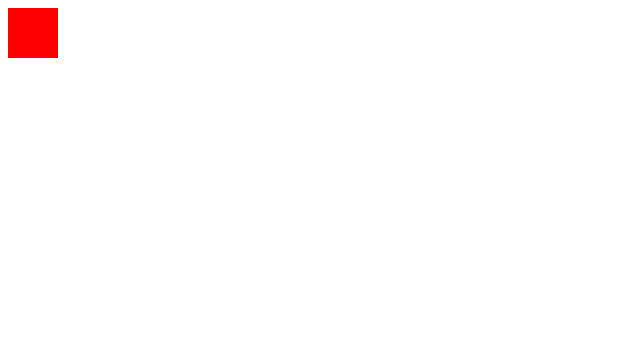
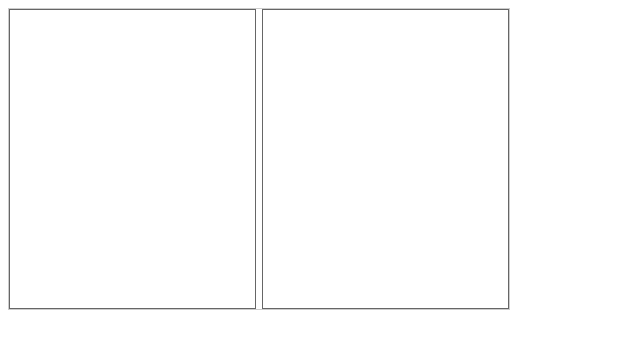
Before and after one commit to emir01/eList, a plain HTML site: page src/index.html in a window 1280 px wide. Shown: the whole page, without its empty margins (0-640 px from the left). Drawn offline with Linux system fonts and the light colour scheme.

Commit message:
Basic Ui setup and Options processing.
Setup the Basic UI methods and CSS.

Setup a rudementary Options processing function. Refactor some of the
init code to the init namespace.

```diff
--- a/src/content/less/eList.less
+++ b/src/content/less/eList.less
@@ -7,15 +7,55 @@
 	Imports:
 */
 
-@import "mixins.less";
 @import "variables.less";
+
+/*
+	Utilities
+*/
+
+.elist-clear{
+	clear:both;
+}
 
 /*
 	Main Widget Components
 */
 
 .elist-lists-container{
-	width:50px;
-	height:50px;
-	background-color:#F00;
+	display:block;
+	position:relative;
+	width:@main-container-width;
+	height:@main-container-height;
+
+	border: 1px solid #CCC;
+
+	// Individual collection list
+
+	.elist-collection-list{
+		margin:0px;
+		padding:0px;
+
+		width: @main-container-width / 2 - 5;
+		height: @main-container-height - 2;
+		border: 1px solid #666;
+
+		position:relative;
+		display:block;
+
+		list-style:none;
+
+		&.elist-main-collection{
+			float:right;
+		}
+
+		&.elist-subset-collection{
+			float:left;
+		}
+
+		// The items under the list
+		li{
+			margin:0px;
+			padding:0px;
+		}
+	}
 }
--- a/src/content/less/variables.less
+++ b/src/content/less/variables.less
@@ -0,0 +1,22 @@
+
+/*
+	===================================================================
+	The variables for the main eList compnents dimensions and colors
+	===================================================================
+*/
+
+
+
+/*
+	DIMENSIONS
+	===================================================================
+*/
+
+@main-container-width:500px;
+@main-container-height:300px;
+
+
+/*
+	COLORS
+	===================================================================
+*/
--- a/src/js/eList.js
+++ b/src/js/eList.js
@@ -12,17 +12,16 @@
 
 	// define the basic jquery plugin
 
-	$.fn.eList = function(params) {
+	$.fn.eList = function(action, params) {
 
 		// check if params is not a query string under which case
 		// we are doing initial eList initialization
 
-		if(typeof params !== "string"){
+		if(typeof action !== "string"){
 
-			return this.each(function(index,element){
-				// initialize the container
-				init.initContainer(element);
-			});
+			// if the action is not a string then the
+			// action should be the options object
+			return init.mainInit(this, action);
 		}
 		else{
 			// Do something else with the request given with the string
@@ -35,42 +34,164 @@
 
 	/*
 		The default options used by the plugin
+
+		- collection:         The collection containing all the objects
+							  that will be used in the subset creation
+
+		- subset:             The subset collection that will be populated
+						      from the main collection object
+
+		- comparisonFunction: The function used to compare two objects for equality
+
+		- namingFunction:     The function used to get the display name for a given
+							  object that will be shown on the widget UI
+	    =========================================================================
 	*/
 
 	var defaultInitOptions = {
+		collection: [1, 2, 3, 4],
 
+		subset: [],
+
+		comparisonFunction: function(x, y){
+			return x == y;
+		},
+
+		namingFunction: function(element){
+			return element;
+		}
 	};
 
 	/*
 		The initialization namespace for the eList plugin
 		Contains function that are used to process options
 		and initialize lists
+		=========================================================================
 	*/
 
 	var init =  {
 
 		/*
+			The main initialization function
+
+			jqueryObject: The 'this' jquery context object from the custom plugin
+			options:      The options object for the initialization process
+		*/
+
+		mainInit: function(jqueryObject, options){
+			var init = this;
+
+			var processedOptions = init.processOptions(options)
+
+			return jqueryObject.each(function(index, element){
+				// initialize the container
+				init.initContainer(element, processedOptions);
+
+			});
+		},
+
+		/*
 			Initialize a list container by adding the
 			base container class
+
+			containerElement: The element that is to be the top level collections list
+							  container
+
+		    options:          The options used to initializer the collections widget.
 		*/
 
-		initContainer:function(containerElement) {
+		initContainer:function(containerElement, options) {
 			var $listContainer = $(containerElement);
+
 			$listContainer.addClass("elist-lists-container");
+
+			var $collectionList = ui.list("main");
+			var $subsetList = ui.list("subset");
+
+			// compose the lists
+			$listContainer.append($subsetList);
+			$listContainer.append($collectionList);
+
+			$listContainer.append(ui.clear());
 		},
 
 		/*
 			Process the options object and  extend with default
-			options
+			options.
 		*/
 
 		processOptions: function(options){
 
+			if(typeof options === "undefined"){
+				return defaultInitOptions;
+			}
+
+			var extendedOptions = $.extend(defaultInitOptions, options);
+			return extendedOptions;
+		}
+	};
+
+	/*
+		The UI construction namespace for the eList plugin containing ui construction methods
+		and functionality
+		=========================================================================
+	*/
+
+	var ui = {
+
+		/*
+			Create the list manager toolbar item
+		*/
+		toolbar:function(){
+
+		},
+
+		/*
+			Create the list for the initial collection array
+
+			type: The type of collection for which the list
+				  will be created
+		*/
+		list:function(type){
+
+			var $list = $("<ul></ul>");
+
+			$list.addClass("elist-collection-list");
+
+			if(type === "main"){
+				$list.addClass("elist-main-collection");
+			}
+
+			if(type ==="subset"){
+				$list.addClass("elist-subset-collection");
+			}
+
+			return $list;
+		},
+
+		/*
+			 Create a single list item
+		*/
+
+		item:function(){
+
+		},
+
+		/*
+			 Create a clear div element
+		*/
+
+		clear:function(){
+			var $clearDiv = $("<div></div>");
+			$clearDiv.addClass("elist-clear");
+
+			return $clearDiv;
 		}
 	};
 
 	/*
 		The utility namespace for the eList plugin containing utility methods
+		=========================================================================
 	*/
 
 	var utility = {
```
Also changed, not shown: src/content/less/eList.css.
